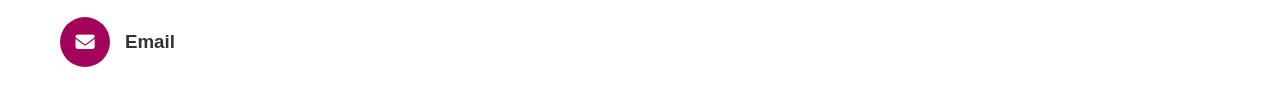
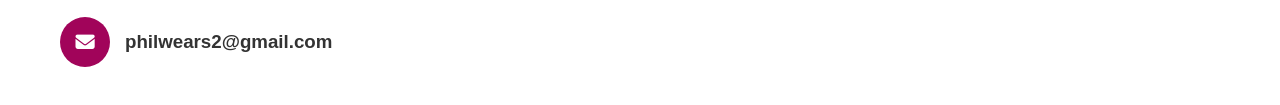
Before and after one commit to philwears/philwears, a plain HTML site: page index.html in a window 1280 px wide. Shown: the part 3566-3671 px from the top of the page. Drawn offline with Linux system fonts and the light colour scheme.

Commit message:
Update index.html

```diff
--- a/index.html
+++ b/index.html
@@ -572,4 +572,4 @@
                     <div class="contact-item">
                         <i class="fas fa-envelope"></i>
                         <div>
-                            <h3>Email
+                            <h3>philwears2@gmail.com
```
